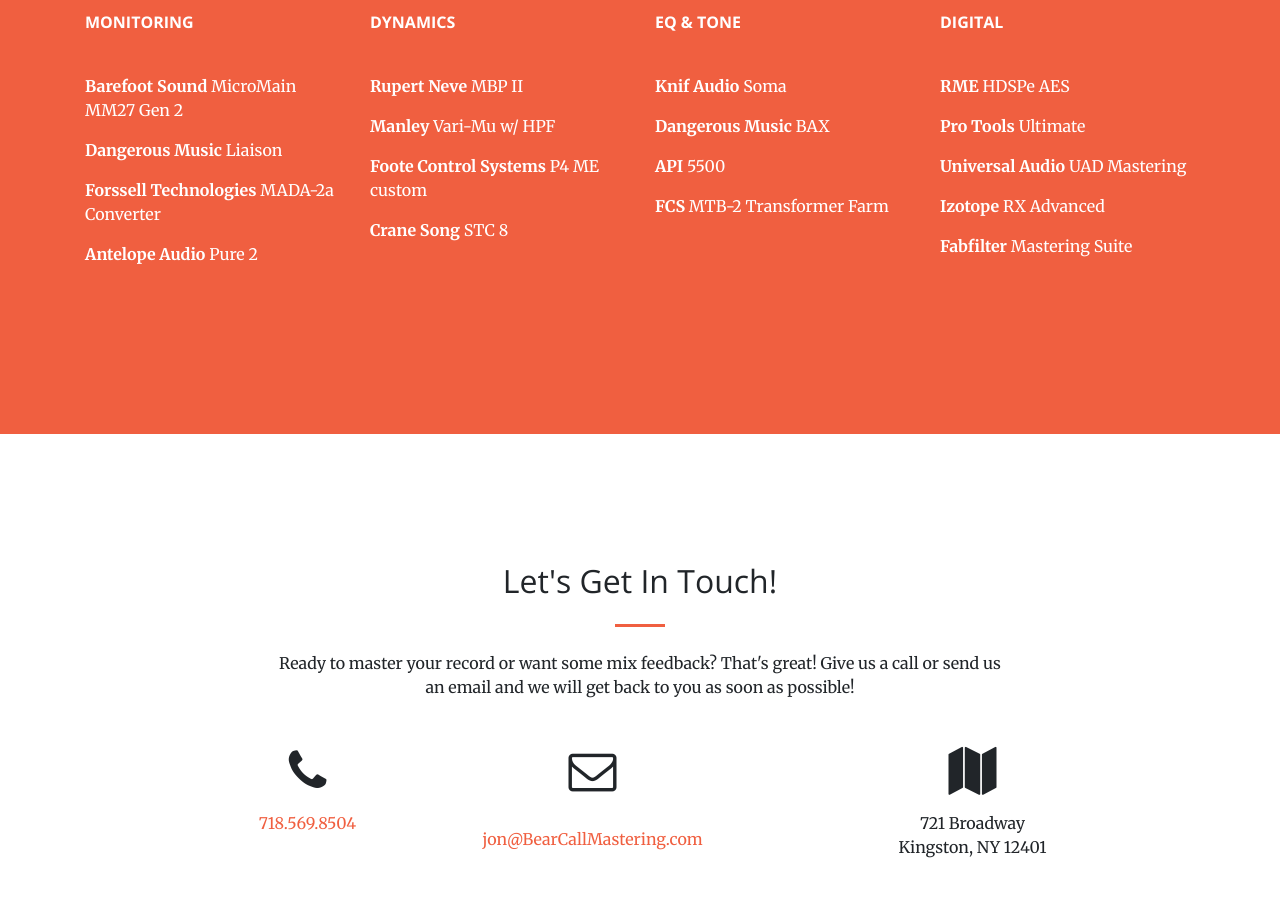
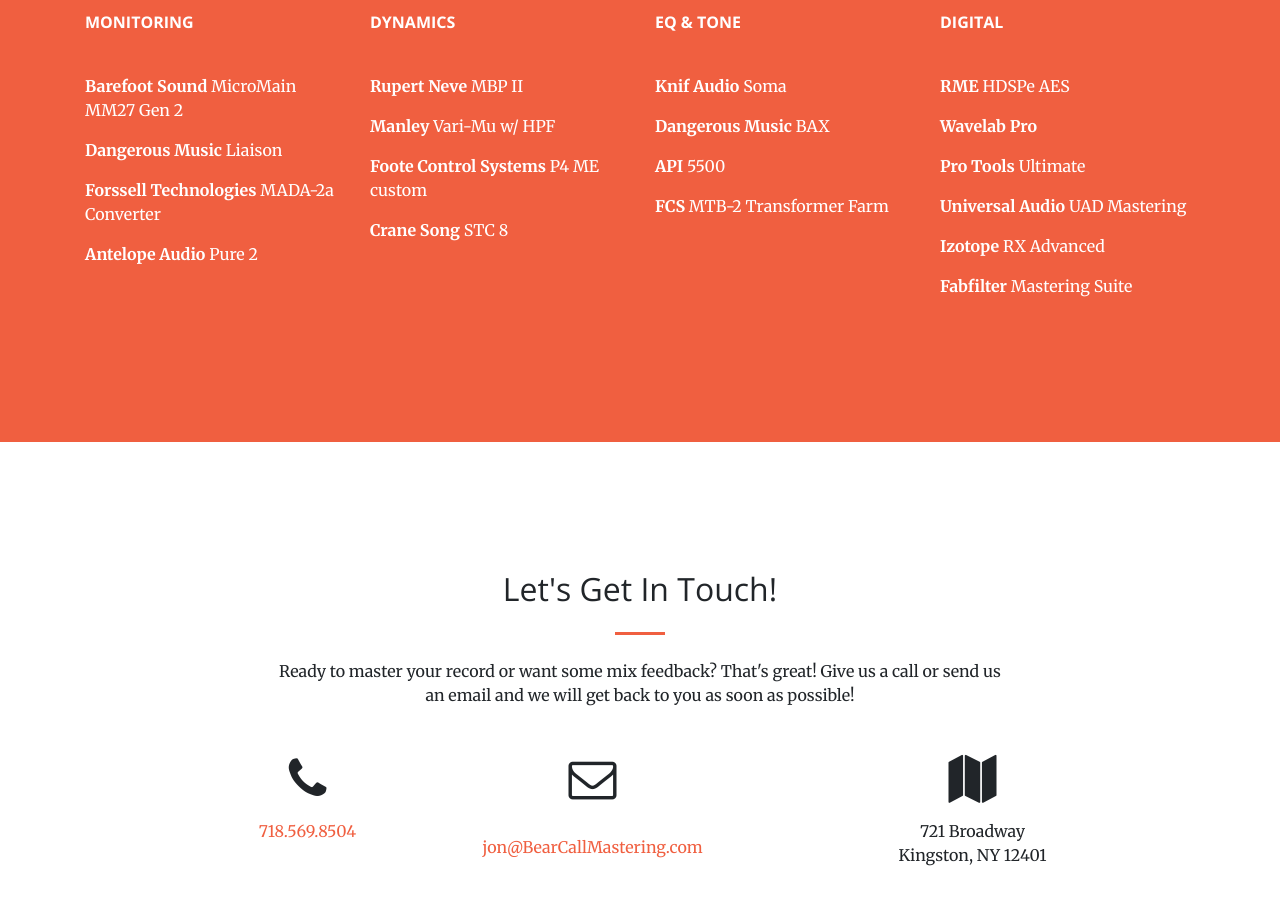
Before and after one commit to splnlss/BearCallMastering, a website: page index.html in a window 1280 px wide. Shown: the part 2425-3329 px from the top of the page. Drawn offline with nearby package versions, Linux system fonts and the light colour scheme.

Commit message:
updated equipment list

```diff
--- a/index.html
+++ b/index.html
@@ -354,6 +354,9 @@
                 <a href="http://www.rme-audio.de/en_products_hdspe_raydat.php" target="_blank"><b>RME</b> HDSPe AES</a>
             </p>
             <p>
+              <a href="https://www.steinberg.net/en/products/wavelab" target="_blank"><b>Wavelab Pro</b></a>
+          </p>
+            <p>
                 <a href="http://www.avid.com/US/products/Pro-Tools-Software" target="_blank"><b>Pro Tools</b> Ultimate</a>
             </p>
             <p>
--- a/package.json
+++ b/package.json
@@ -34,8 +34,8 @@
         "scrollreveal": "3.3.6"
     },
     "devDependencies": {
-        "browser-sync": "^2.24.7",
-        "gulp": "^4.0.0",
+        "browser-sync": "^2.26.7",
+        "gulp": "^4.0.2",
         "gulp-clean-css": "3.9.2",
         "gulp-header": "2.0.1",
         "gulp-rename": "^1.4.0",
```
Also changed, not shown: 1 other file.
